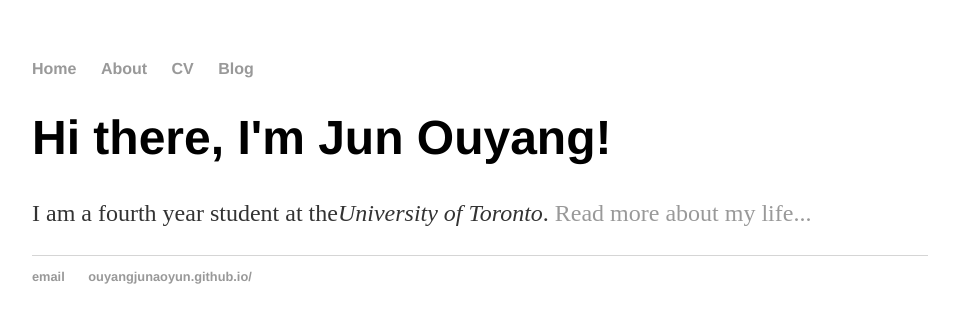
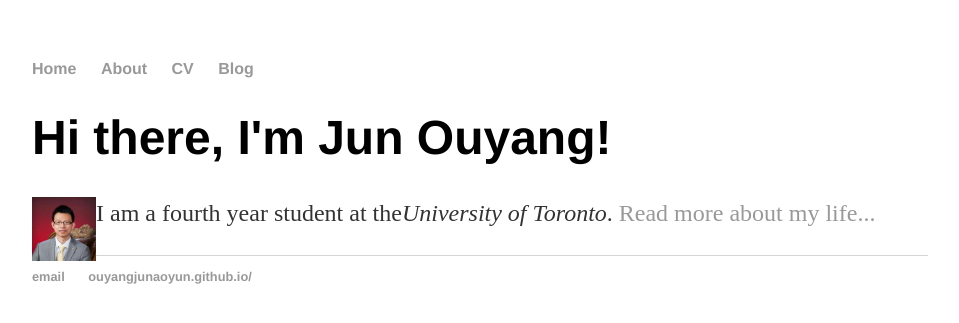
Before and after one commit to ouyangjunaoyun/mywebsite, a Jekyll site: the page built from index.html, in a window 1280 px wide. Shown: the top 323 px of the page, without its empty margins (160-1119 px from the left). Built offline with Jekyll 4.4.1, drawn with Linux system fonts in a browser that asks for light colours.

Commit message:
Update index.html

```diff
--- a/index.html
+++ b/index.html
@@ -4,5 +4,6 @@ title: Jun Ouyang, University of Toronto
 ---
 <div class="blurb">
 	<h1>Hi there, I'm Jun Ouyang!</h1>
+	<IMG SRC="https://ouyangjunaoyun.github.io/photo/profile.jpg" ALT="Profile Photo" WIDTH=64 HEIGHT=64 align="left">
 	<p>I am a fourth year student at the<em>University of Toronto</em>. <a href="/about">Read more about my life...</a></p>
 </div><!-- /.blurb -->
```
